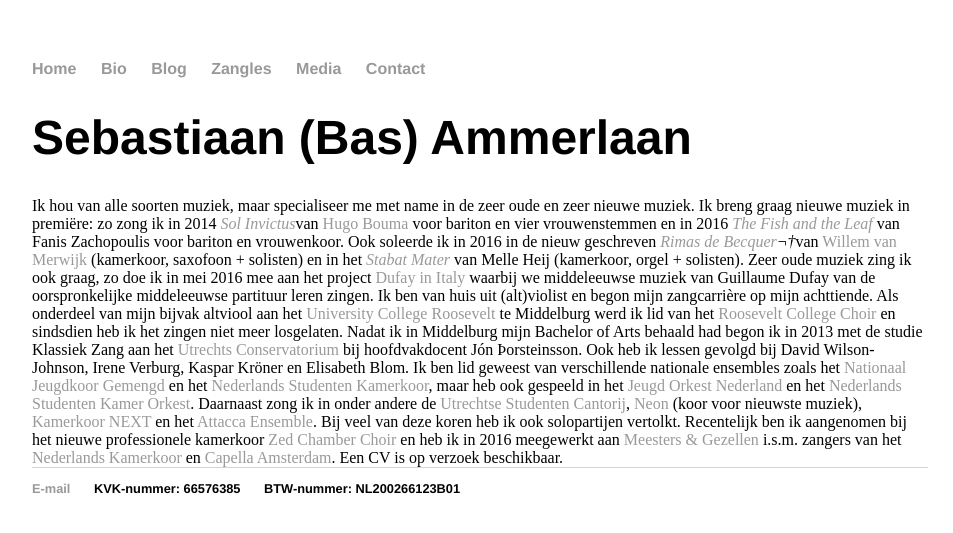
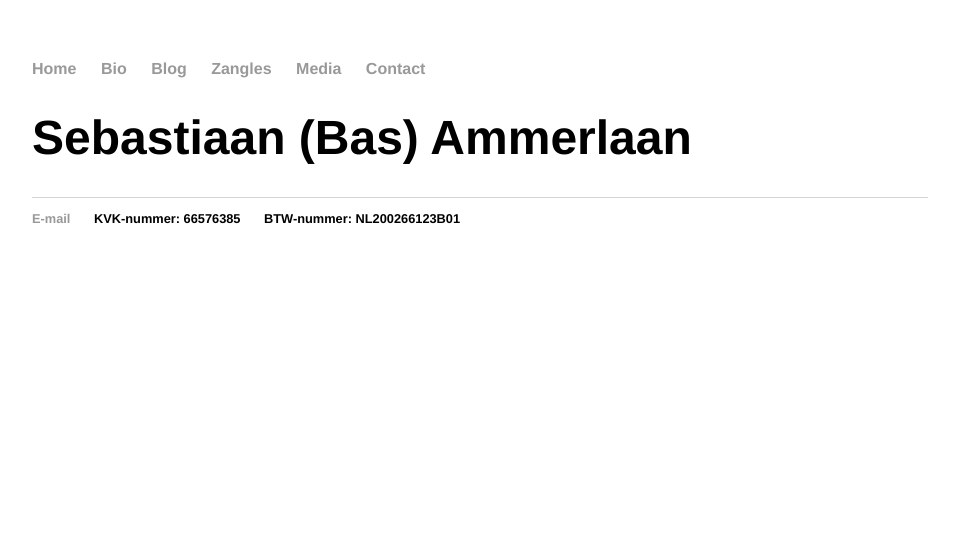
Before and after one commit to immixvocalensemble/immixvocalensemble.github.io, a Jekyll site: the page built from bio/index.html, in a window 1280 px wide. Shown: the top 533 px of the page, without its empty margins (160-1113 px from the left). Built offline with Jekyll 4.4.1, drawn with Linux system fonts in a browser that asks for light colours.

Commit message:
Update index.html

```diff
--- a/bio/index.html
+++ b/bio/index.html
@@ -4,7 +4,7 @@
 ---
 <div class="blurb">
 	<h1>Sebastiaan (Bas) Ammerlaan</h1>
-	Ik hou van alle soorten muziek, maar specialiseer me met name in de zeer oude en zeer nieuwe muziek. Ik breng graag nieuwe muziek in premiëre: zo zong ik in 2014 <em><a href="http://hugobouma.nl/composities/sol-invictus/">Sol Invictus</a></em>van <a href="http://hugobouma.nl/">Hugo Bouma</a> voor bariton en vier vrouwenstemmen en in 2016 <a href="http://www.hku.nl/Opleidingen/UtrechtsConservatorium/OverHKUUtrechtsConservatorium1/ToelichtingAgenda1/StorytellingOpenbareRepetitie.htm"><em>The Fish and the Leaf </em></a> van Fanis Zachopoulis voor bariton en vrouwenkoor. Ook soleerde ik in 2016 in de nieuw geschreven <em><a href="http://willemvanmerwijk.com/rimas-de-becquer">Rimas de Becquer</a>¬†</em>van <a href="http://willemvanmerwijk.com">Willem van Merwijk</a> (kamerkoor, saxofoon + solisten) en in het <a href="https://www.youtube.com/watch?v=W3SqseQJa7s"><em>Stabat Mater </em></a>van Melle Heij (kamerkoor, orgel + solisten).
+<!--	Ik hou van alle soorten muziek, maar specialiseer me met name in de zeer oude en zeer nieuwe muziek. Ik breng graag nieuwe muziek in premiëre: zo zong ik in 2014 <em><a href="http://hugobouma.nl/composities/sol-invictus/">Sol Invictus</a></em>van <a href="http://hugobouma.nl/">Hugo Bouma</a> voor bariton en vier vrouwenstemmen en in 2016 <a href="http://www.hku.nl/Opleidingen/UtrechtsConservatorium/OverHKUUtrechtsConservatorium1/ToelichtingAgenda1/StorytellingOpenbareRepetitie.htm"><em>The Fish and the Leaf </em></a> van Fanis Zachopoulis voor bariton en vrouwenkoor. Ook soleerde ik in 2016 in de nieuw geschreven <em><a href="http://willemvanmerwijk.com/rimas-de-becquer">Rimas de Becquer</a>¬†</em>van <a href="http://willemvanmerwijk.com">Willem van Merwijk</a> (kamerkoor, saxofoon + solisten) en in het <a href="https://www.youtube.com/watch?v=W3SqseQJa7s"><em>Stabat Mater </em></a>van Melle Heij (kamerkoor, orgel + solisten).
 
 Zeer oude muziek zing ik ook graag, zo doe ik in mei 2016 mee aan het project <a href="http://scholaorgani.weebly.com/">Dufay in Italy</a> waarbij we middeleeuwse muziek van Guillaume Dufay van de oorspronkelijke middeleeuwse partituur leren zingen.
 
@@ -16,5 +16,5 @@
 
 Recentelijk ben ik aangenomen bij het nieuwe professionele kamerkoor <a href="http://www.musicazelandica.nl/nl/chamber-choir">Zed Chamber Choir</a> en heb ik in 2016 meegewerkt aan <a href="http://www.tettix.nl/">Meesters &amp; Gezellen</a> i.s.m. zangers van het <a href="http://www.nederlandskamerkoor.nl/">Nederlands Kamerkoor</a> en <a href="http://cappellaamsterdam.com/">Capella Amsterdam</a>.
 
-Een CV is op verzoek beschikbaar.
+Een CV is op verzoek beschikbaar. -->
 </div><!-- /.blurb -->
```
